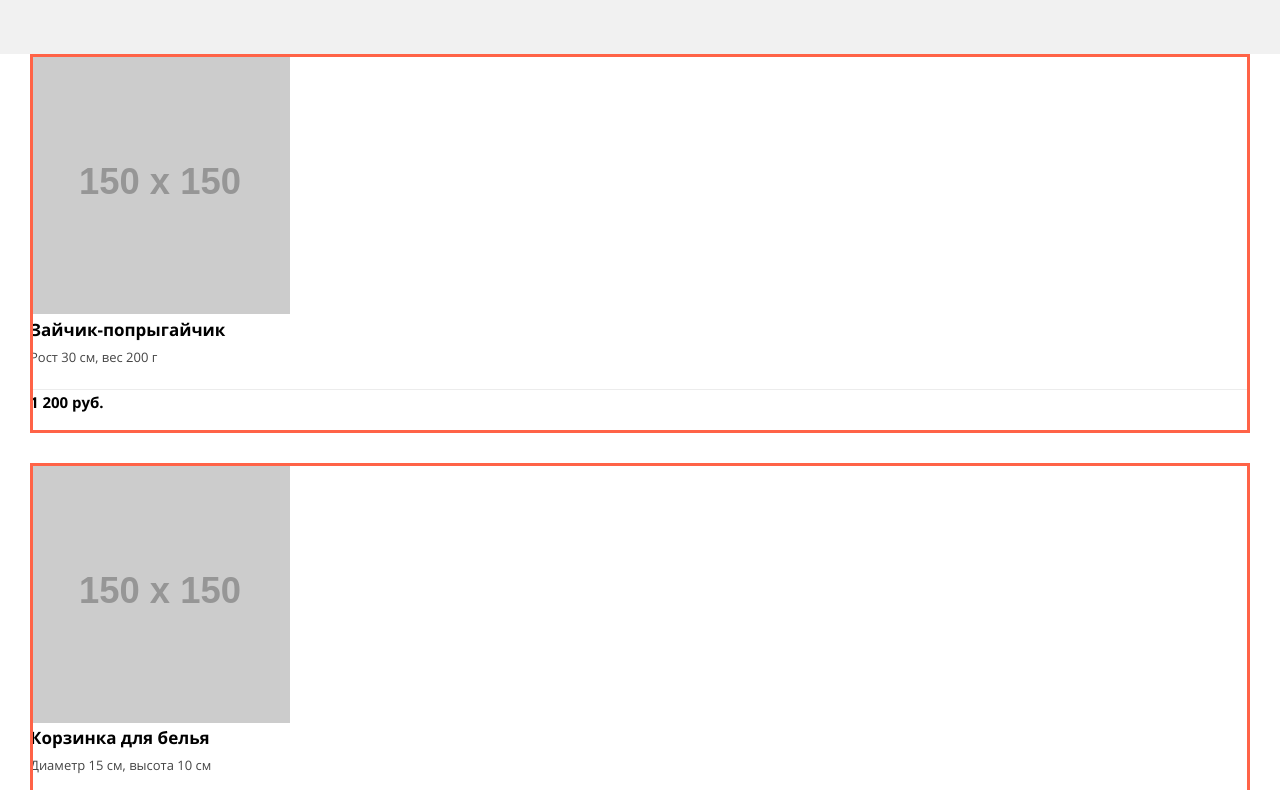
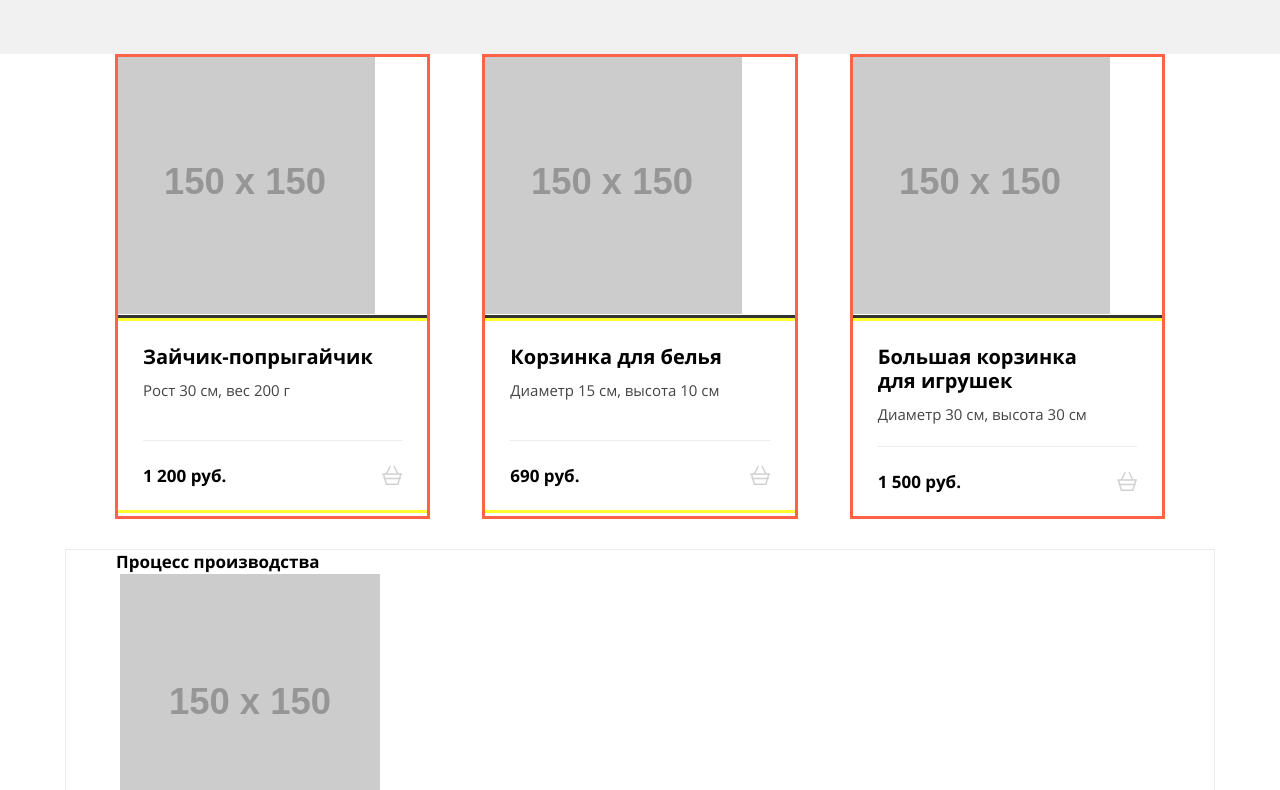
Before and after one commit to Blazelip/79521-mishka-20, a website: page source/catalog.html in a window 1280 px wide. Shown: the part 307-1097 px from the top of the page. Drawn offline with nearby package versions, Linux system fonts and the light colour scheme; files that its build step writes are made by us from their sources; placeholder pictures from the web are drawn by us.

Commit message:
Базовая сетка для catalog.html, секции списка товаров

```diff
--- a/source/catalog.html
+++ b/source/catalog.html
@@ -5,6 +5,7 @@
   <meta charset="utf-8">
   <meta name="keyowrds" content="Какие-то ключевые слова через запятую">
   <meta name="description" content="Какое-то описание сайта">
+  <meta name="viewport" content="width=device-width, initial-scale=1">
   <title>Каталог товаров</title>
   <link rel="stylesheet" href="css/style.css">
 </head>
@@ -39,7 +40,9 @@
 
   <main>
     <section class="title-section">
+      <div class="wrapper">
         <h1 class="main-title">Каталог товаров</h1>
+      </div>
     </section>
 
     <section class="catalog wrapper">
@@ -52,17 +55,18 @@
               <img class="product__image" src="https://via.placeholder.com/150x150" alt="Зайчик-попрыгайчик" width="260" height="195">
             </a>
 
+            <div class="product__description">
+              <div class="product__info">
                 <h3 class="product__title">
-              <a href="#" class="product__title-link">
-                Зайчик-попрыгайчик
-              </a>
+                  <a href="#" class="product__title-link">Зайчик-попрыгайчик</a>
                 </h3>
-
-            <p class="product__info">Рост 30 см, вес 200 г</p>
+                <p class="product__size">Рост 30 см, вес 200 г</p>
+              </div>
 
               <div class="product__purchase-menu">
                 <p class="product__price">1 200 руб.</p>
                 <a class="product__cart-button button" href="#" aria-label="Положить в корзину"></a>
+              </div>
             </div>
           </article>
         </li>
@@ -73,17 +77,20 @@
               <img class="product__image" src="https://via.placeholder.com/150x150" alt="Корзинка для белья" width="260" height="195">
             </a>
 
+            <div class="product__description">
+              <div class="product__info">
                 <h3 class="product__title">
                   <a href="#" class="product__title-link">
                     Корзинка для белья
                   </a>
                 </h3>
-
-            <p class="product__info">Диаметр 15 см, высота 10 см</p>
+                <p class="product__size">Диаметр 15 см, высота 10 см</p>
+              </div>
 
               <div class="product__purchase-menu">
                 <p class="product__price">690 руб.</p>
                 <a class="product__cart-button button" href="#" aria-label="Положить в корзину"></a>
+              </div>
             </div>
           </article>
         </li>
@@ -94,18 +101,20 @@
               <img class="product__image" src="https://via.placeholder.com/150x150" alt="Большая корзинка для игрушек" width="260" height="195">
             </a>
 
-
+            <div class="product__description">
+              <div class="product__info">
                 <h3 class="product__title">
                   <a href="#" class="product__title-link">
-                Большая корзинка для игрушек
+                    Большая корзинка<br>для игрушек
                   </a>
                 </h3>
-
-            <p class="product__info">Диаметр 30 см, высота 30 см</p>
+                <p class="product__size">Диаметр 30 см, высота 30 см</p>
+              </div>
 
               <div class="product__purchase-menu">
                 <p class="product__price">1 500 руб.</p>
                 <a class="product__cart-button button" href="#" aria-label="Положить в корзину"></a>
+              </div>
             </div>
           </article>
         </li>
--- a/source/sass/blocks/catalog.scss
+++ b/source/sass/blocks/catalog.scss
@@ -3,7 +3,9 @@
 }
 
 .catalog__list {
-
+  @media (min-width: $desktop-width) {
+    display: flex;
+  }
 }
 
 .catalog__item {
@@ -14,4 +16,18 @@
   &:last-child {
     margin-bottom: 0;
   }
+
+  @media (min-width: $tablet-width) {
+    margin-bottom: 54px;
+  }
+
+  @media (min-width: $desktop-width) {
+    width: 316px;
+    margin-bottom: 0;
+    margin-right: 52px;
+
+    &:last-child {
+      margin-right: 0;
+    }
+  }
 }
--- a/source/sass/blocks/page-body.scss
+++ b/source/sass/blocks/page-body.scss
@@ -1,6 +1,8 @@
 .page-body {
+  min-width: 320px;
   margin: 0;
   padding: 0;
+
   font-family: $default-font;
   font-weight: 400;
   color: $text-heading;
--- a/source/sass/blocks/product.scss
+++ b/source/sass/blocks/product.scss
@@ -1,43 +1,93 @@
 .product {
 
+  @media (min-width: $tablet-width) and (max-width: $desktop-width) {
+    display: flex;
+  }
 }
 
 .product__image-link {
+  display: block;
+  outline: 3px solid rgba(black, 0.8);
+  outline-offset: -3px;
 
+  @media (min-width: $tablet-width) and (max-width: $desktop-width) {
+    width: 335px;
+  }
 }
 
 .product-image {
 
 }
 
-.product__title-link {
-  @include fz-lh(17px, 24px);
+.product__description {
+  padding: 32px 28px 28px;
 
-  display: block;
+  border: 1px solid $section-border-color;
+  outline: 3px solid rgba(yellow, 0.8);
+  outline-offset: -3px;
 
-  color: $text-heading;
-  font-weight: 700;
+  @media (min-width: $tablet-width) {
+    width: 335px;
+    padding: 30px 33px 25px;
+  }
+
+  @media (min-width: $desktop-width) {
+    width: auto;
+    padding: 26px 27px 24px;
+  }
+}
+
+.product__info {
+  min-height: 59px;
+  margin-bottom: 23px;
+  padding-bottom: 17px;
+
+  border-bottom: 1px solid $section-border-color;
+
+  @media (min-width: $tablet-width) {
+    min-height: 234px;
+  }
+
+  @media (min-width: $desktop-width) {
+    min-height: 96px;
+  }
 }
 
 .product__title {
   @include fz-lh(17px, 24px);
 
   margin: 0;
+  margin-bottom: 6px;
+
+  font-weight: 700;
+
+  @media (min-width: $tablet-width) {
+    @include fz-lh(20px, 24px);
+  }
 }
 
-.product__info {
+.product__title-link {
+  display: block;
+
+  color: $text-heading;
+}
+
+.product__size {
   @include fz-lh(13px, 30px);
 
   margin: 0;
-  padding-bottom: 17.5px;
 
   color: $text-basic;
 
-  border-bottom: 1px solid #ececec;
+  @media (min-width: $tablet-width) {
+    @include fz-lh(15px, 30px);
+  }
 }
 
 .product__purchase-menu {
-
+  display: flex;
+  justify-content: space-between;
+  align-items: center;
 }
 
 .product__price {
@@ -46,8 +96,17 @@
   margin: 0;
 
   font-weight: 700;
+
+  @media (min-width: $tablet-width) {
+    @include fz-lh(17px, 24px);
+  }
 }
 
 .product__cart-button {
+  width: 20px;
+  height: 19px;
 
+  background-image: url("../img/icon-cart.svg");
+  background-repeat: no-repeat;
+  opacity: 20%;
 }
--- a/source/sass/blocks/wrapper.scss
+++ b/source/sass/blocks/wrapper.scss
@@ -1,4 +1,15 @@
 .wrapper {
+  width: 320px;
   margin: 0 auto;
   padding: 0 30px;
+
+  @media (min-width: $tablet-width) {
+    width: $tablet-width;
+    padding: 0 50px;
+  }
+
+  @media (min-width: $desktop-width) {
+    width: $desktop-width;
+    padding: 0 50px;
+  }
 }
--- a/source/sass/settings/variables.scss
+++ b/source/sass/settings/variables.scss
@@ -1,4 +1,9 @@
+$tablet-width: 768px;
+$desktop-width: 1150px;
+$mobile-width-only: 767px;
+
 $grey: #444444;
+$grey--lighten: #ececec;
 $black: #000000;
 $white: #ffffff;
 $green: #63d1bb;
@@ -13,8 +18,9 @@ $input-placeholder-color-mobile: $black;
 $input-placeholder-color-pc: $grey;
 $input-text-color-mobile: $black;
 $input-text-color-pc: $grey;
+$input-border-color: $black;
+$input-border-color--focus: #62d1ba;
 
-$input-border-color: $black;
-$input-border-color--focus: #62D1BA;
+$section-border-color: $grey--lighten;
 
 $default-font: "Open Sans", "Arial", sans-serif;
```
Also changed, not shown: source/index.html (+4 -1 lines). Lines whose indentation alone changed are shown as unchanged.
